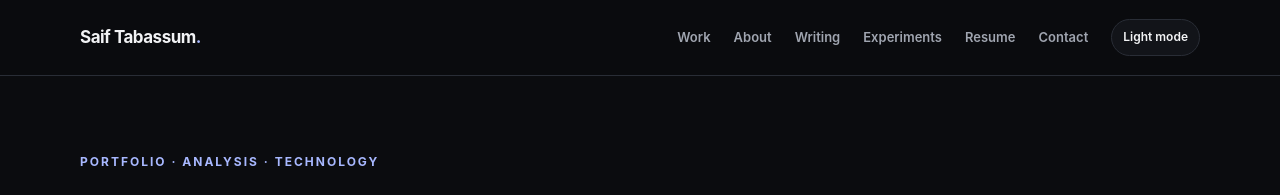
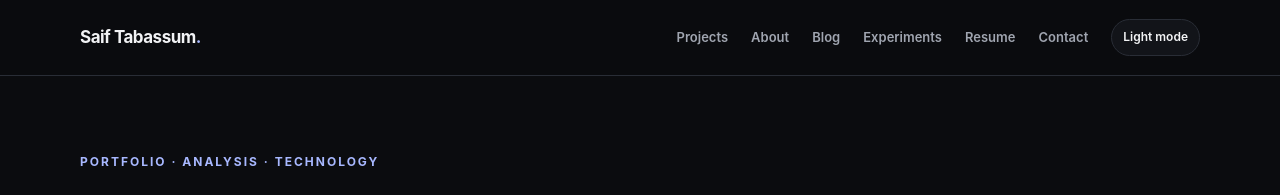
Before and after one commit to saifyt24/Saif.Tabassum.github.io, a Jekyll site: the page built from index.html, in a window 1280 px wide. Shown: the top 195 px of the page. Built offline with Jekyll 4.4.1, drawn with Linux system fonts in a browser that asks for light colours.

Commit message:
Update default.html

```diff
--- a/_layouts/default.html
+++ b/_layouts/default.html
@@ -39,9 +39,9 @@
     </button>
 
     <nav class="site-nav" id="site-nav" aria-label="Main navigation">
-      <a href="{{ '/work/' | relative_url }}">Work</a>
+      <a href="{{ '/work/' | relative_url }}">Projects</a>
       <a href="{{ '/about/' | relative_url }}">About</a>
-      <a href="{{ '/writing/' | relative_url }}">Writing</a>
+      <a href="{{ '/writing/' | relative_url }}">Blog</a>
       <a href="{{ '/experiments/' | relative_url }}">Experiments</a>
       <a href="{{ '/resume/' | relative_url }}">Resume</a>
       <a href="{{ '/contact/' | relative_url }}">Contact</a>
```
